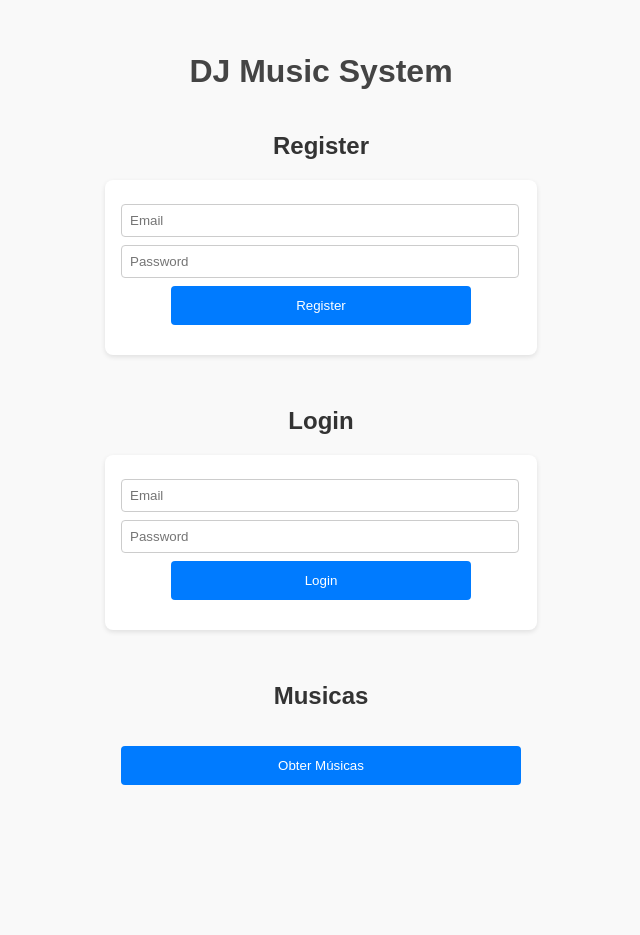
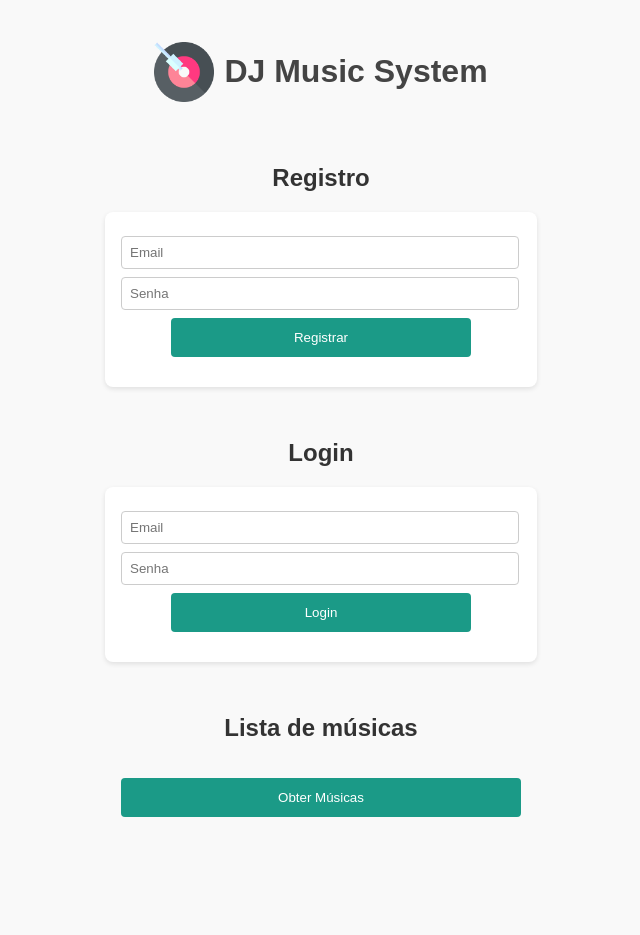
Before and after one commit to mrc-p/atividade-pratica-2, a Flask app: page / in a window 1280 px wide. Shown: the whole page, without its empty margins (319-959 px from the left). Before the commit the page ends 785 px from the top, so only its background shows below. Run offline with Flask 3, Linux system fonts and the light colour scheme.

Commit message:
Ajustes do css e logo adicionada

```diff
--- a/app.py
+++ b/app.py
@@ -13,7 +13,7 @@ app.config['JWT_ACCESS_TOKEN_EXPIRES'] = timedelta(minutes=30)
 
 jwt = JWTManager(app)
 
-# Template do Swagger com JWT Bearer
+
 swagger_template = {
     "swagger": "2.0",
     "info": {
--- /dev/null
+++ b/static/styles.css
@@ -0,0 +1,99 @@
+        body {
+            font-family: Arial, sans-serif;
+            background: #f9f9f9;
+            margin: 0;
+            padding: 2rem;
+            color: #333;
+            display: flex;
+            flex-direction: column;
+            align-items: center;
+            min-height: 100vh;
+        }
+
+        h1 {
+            text-align: center;
+            color: #444;
+        }
+
+        form {
+            background: #fff;
+            padding: 1rem;
+            margin-bottom: 2rem;
+            border-radius: 8px;
+            box-shadow: 0 2px 5px rgba(0,0,0,0.1);
+            max-width: 400px;
+            width: 90%;
+        }
+
+        input {
+            display: block;
+            width: 95%;
+            padding: 0.5rem;
+            margin: 0.5rem 0;
+            border: 1px solid #ccc;
+            border-radius: 4px;
+        }
+
+        button {
+            background:rgb(27, 154, 135);
+            color: white;
+            padding: 0.75rem 2rem;
+            border: none;
+            border-radius: 4px;
+            cursor: pointer;
+            width: 90%;
+            max-width: 300px;
+            margin: 0.5rem auto;
+            display: block;
+            text-align: center;
+        }
+
+        button:hover {
+            background:rgb(29, 98, 91);
+        }
+
+        #getMusicasBtn {
+            margin: 1rem 0;
+            width: 90%;
+            max-width: 400px;
+        }
+
+        ul {
+            list-style: none;
+            padding: 0;
+            width: 90%;
+            max-width: 400px;
+        }
+
+        li {
+            background: #fff;
+            margin: 0.5rem 0;
+            padding: 0.75rem;
+            border-radius: 6px;
+            box-shadow: 0 1px 3px rgba(0,0,0,0.1);
+        }
+
+        .error-message {
+            color: red;
+            margin-top: 0.5rem;
+            font-size: 0.9em;
+        }
+
+        #musicasList {
+            margin-bottom: 2rem;
+        }
+
+        .title-container {
+            display: flex;
+            align-items: center;
+            justify-content: center;
+            gap: 10px;
+            width: 100%;
+            max-width: 600px;
+            margin-bottom: 2rem;
+        }
+
+        .title-container img {
+            height: 60px;
+            width: auto;
+        }
--- a/templates/index.html
+++ b/templates/index.html
@@ -1,118 +1,37 @@
+<!DOCTYPE html>
+<html lang="pt-br">
+<head>
 
-<!DOCTYPE html>
-<html lang="en">
-<head>
     <meta charset="UTF-8" />
     <meta name="viewport" content="width=device-width, initial-scale=1.0"/>
+
     <title>DJ Music System</title>
-    <style>
-        body {
-            font-family: Arial, sans-serif;
-            background: #f9f9f9;
-            margin: 0;
-            padding: 2rem;
-            color: #333;
-            display: flex;
-            flex-direction: column;
-            align-items: center;
-            min-height: 100vh;
-        }
-
-        h1 {
-            text-align: center;
-            color: #444;
-        }
-
-        form {
-            background: #fff;
-            padding: 1rem;
-            margin-bottom: 2rem;
-            border-radius: 8px;
-            box-shadow: 0 2px 5px rgba(0,0,0,0.1);
-            max-width: 400px;
-            width: 90%;
-        }
-
-        input {
-            display: block;
-            width: 95%;
-            padding: 0.5rem;
-            margin: 0.5rem 0;
-            border: 1px solid #ccc;
-            border-radius: 4px;
-        }
-
-        button {
-            background: #007bff;
-            color: white;
-            padding: 0.75rem 2rem;
-            border: none;
-            border-radius: 4px;
-            cursor: pointer;
-            width: 90%;
-            max-width: 300px;
-            margin: 0.5rem auto;
-            display: block; /* Adicionado para centralizar o botão */
-            text-align: center; /* Garante que o texto dentro do botão também esteja centralizado */
-        }
-
-        button:hover {
-            background: #0056b3;
-        }
-
-        #getMusicasBtn {
-            margin: 1rem 0;
-            width: 90%;
-            max-width: 400px;
-        }
-
-        ul {
-            list-style: none;
-            padding: 0;
-            width: 90%;
-            max-width: 400px;
-        }
-
-        li {
-            background: #fff;
-            margin: 0.5rem 0;
-            padding: 0.75rem;
-            border-radius: 6px;
-            box-shadow: 0 1px 3px rgba(0,0,0,0.1);
-        }
-
-        .error-message {
-            color: red;
-            margin-top: 0.5rem;
-            font-size: 0.9em;
-        }
-
-        #musicasList {
-            margin-bottom: 2rem;
-        }
-    </style>
+   <link rel="stylesheet" href="{{ url_for('static', filename='styles.css') }}">
 </head>
 <body>
 
+    <div class="title-container">
+    <img src="{{ url_for('static', filename='images/vynil.png') }}" alt="Vinil">
     <h1>DJ Music System</h1>
+    </div>
 
-    <h2>Register</h2>
+    <h2>Registro</h2>
     <form id="registerForm">
         <input type="email" id="registerEmail" placeholder="Email" required />
-        <input type="password" id="registerPassword" placeholder="Password" required />
-        <button type="submit">Register</button>
+        <input type="password" id="registerPassword" placeholder="Senha" required />
+        <button type="submit">Registrar</button>
         <p id="registerError" class="error-message"></p>
     </form>
 
     <h2>Login</h2>
     <form id="loginForm">
         <input type="email" id="loginEmail" placeholder="Email" required />
-        <input type="password" id="loginPassword" placeholder="Password" required />
+        <input type="password" id="loginPassword" placeholder="Senha" required />
         <button type="submit">Login</button>
         <p id="loginError" class="error-message"></p>
     </form>
 
-    <h2>Musicas</h2>
+    <h2>Lista de músicas</h2>
     <button id="getMusicasBtn">Obter Músicas</button>
     <ul id="musicasList"></ul>
     <p id="musicasError" class="error-message"></p>
@@ -193,7 +112,7 @@
                     }
                     musicasVisiveis = !musicasVisiveis;
                 } else {
-                    displayErrorMessage('musicasError', musicas.message || 'Erro ao obter músicas');
+                    displayErrorMessage('musicasError', musicas.message || 'Erro ao obter músicas: Faça login');
                 }
             } catch (error) {
                 console.error("Erro ao buscar músicas:", error);
```
Also changed, not shown: static/images/vynil.png (added).
